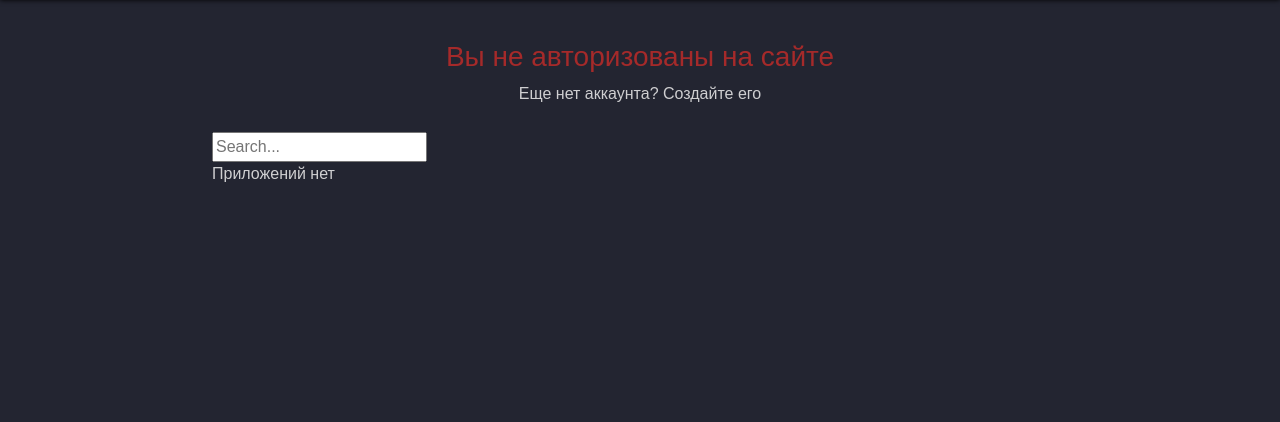
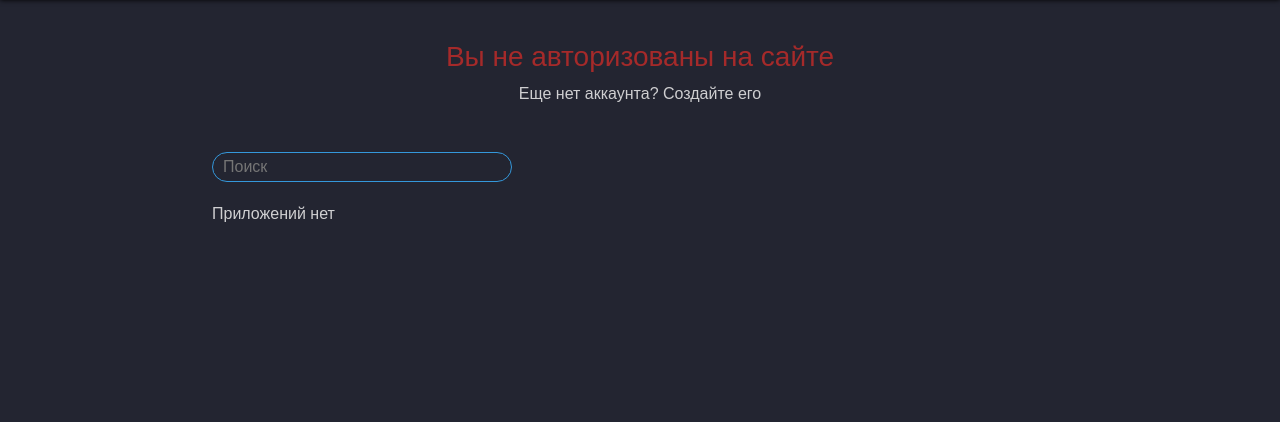
Before and after one commit to C15HOT/apps_shop, a Django app: page /apps/ in a window 1280 px wide. Shown: the part 103-525 px from the top of the page. Run offline with Django 3.2, Linux system fonts and the light colour scheme; data that the repository does not hold is empty; some libraries are stand-ins or nearby versions.

Commit message:
Edit news list, search stile

```diff
--- a/static/css/login_page_style.css
+++ b/static/css/login_page_style.css
@@ -37,7 +37,7 @@ li {
     display: block;
     margin: 20px auto;
     text-align: center;
-    border: 2px solid #3498db;
+    border: 1px solid #3498db;
     padding: 14px 10px;
     width: 200px;
     outline: none;
@@ -53,7 +53,7 @@ li {
     display: block;
     margin: 20px auto;
     text-align: center;
-    border: 2px solid #2ecc71;
+    border: 1px solid #2ecc71;
     padding: 14px 40px;
     width: 220px;
     outline: none;
--- a/static/css/style.css
+++ b/static/css/style.css
@@ -145,17 +145,19 @@ position: relative;
 	text-align: justify;
 	line-height: 25px;
 	padding: 10px ;
-	background-color: #fff;
+	/* background-color: #fff; */
+	background-color: #f9f7f2;
 	box-shadow: 0 0 5px 0px black;
 	display: block;
 	align-items: center;
 	border-radius: .8rem;
 	margin-bottom: 10px;
-	width: 70%;
+	width: 100%;
 	margin-top: auto;
 	margin-left: auto;
 	margin-right: auto;
-	min-height: 210px;
+	min-height: 120px;
+	/* max-height: 120px; */
 
 }
 .pagination {
@@ -302,6 +304,7 @@ position: relative;
 	padding: 0px;
 	justify-content: space-between;
 	background-color: #fff;
+
 	width: 530px;
 	min-height: 90px;
 	border-radius: 100px 20px 20px 100px;
@@ -322,6 +325,7 @@ position: relative;
 	padding: 5px;
 	box-shadow: 0 0 5px 0px black;
 	/* float: left; */
+	object-fit: cover;
 
 }
 
@@ -340,7 +344,6 @@ position: relative;
 	margin-top: 47px;
 	text-align: center;
 	font-size: 14px;
-
 	color: #818186;
 }
 .content{
@@ -372,8 +375,30 @@ position: relative;
 	box-shadow: 0 0 5px 0px black;
 	color: #fff;
 }
+/* App list
+=======================================*/
 
+.search {
+	border: 0;
+    background: none;
+    /* display: block; */
+    margin: 20px auto;
+    /* text-align: center; */
+    border: 1px solid #3498db;
+    padding: 14px 10px;
+    width: 300px;
+    outline: none;
+    color: #fff;
+    border-radius: 24px;
+    transition: 0.25s;
+	min-height: 30px;
+	max-height: 30px;
 
+}
+.search:focus, .search:hover {
+	width: 330px;
+
+}
 
 
 /* Footer
--- a/templates/apps_list.html
+++ b/templates/apps_list.html
@@ -2,7 +2,7 @@
 {% block content %}
 
 <form action="{% url 'search_app' %}" method="get">
-  <input name="q" type="text" placeholder="Search...">
+  <input class="search" name="q" type="text" placeholder="Поиск">
 </form>
 
 {% if categories %}
--- a/templates/news_list.html
+++ b/templates/news_list.html
@@ -15,7 +15,7 @@ TODO -->
         <div class="post">
             <div class="post-news">
                 <div class="post-img">
-                 <img height="180" width="180" src="{{MEDIA_URL}}{{news.image.url}}">
+                 <img height="130" width="130" src="{{MEDIA_URL}}{{news.image.url}}">
                 </div>
 
                 <div class="post-info">
```
